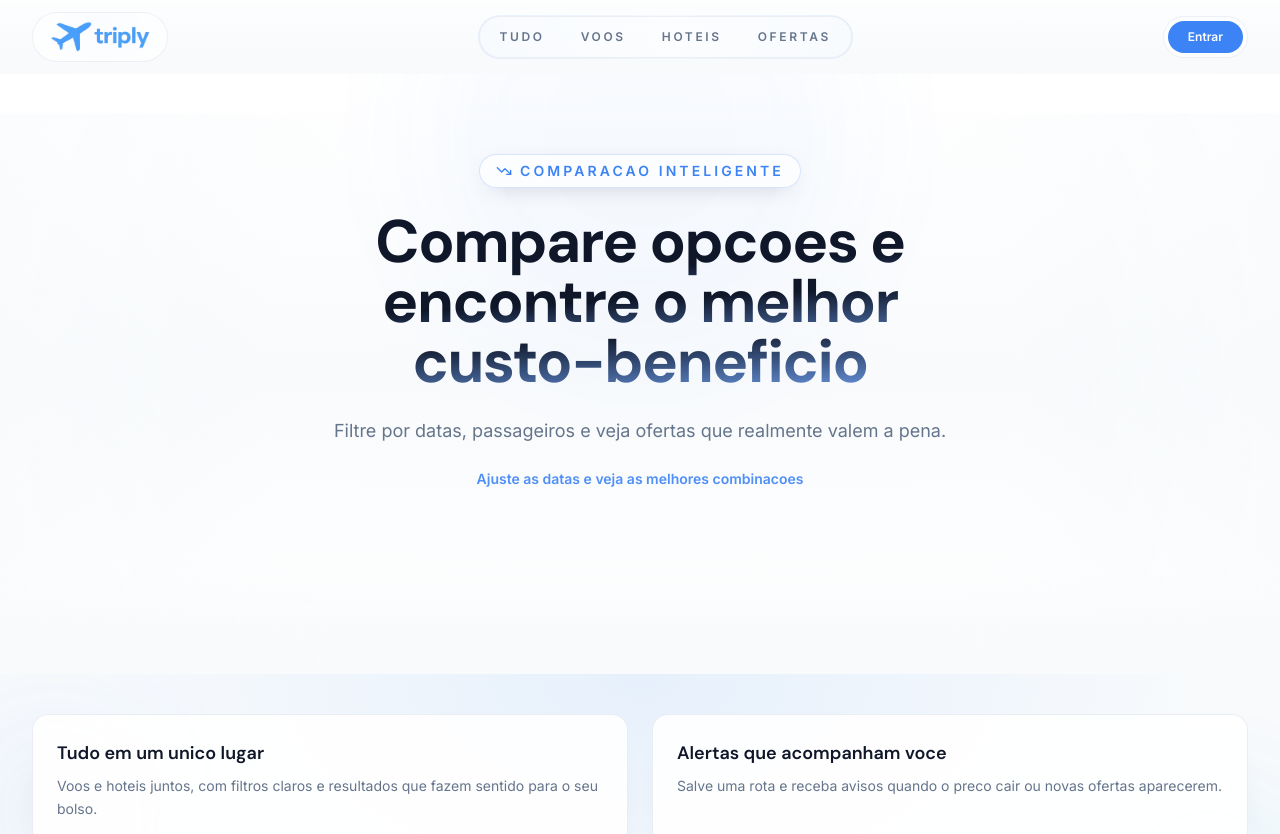
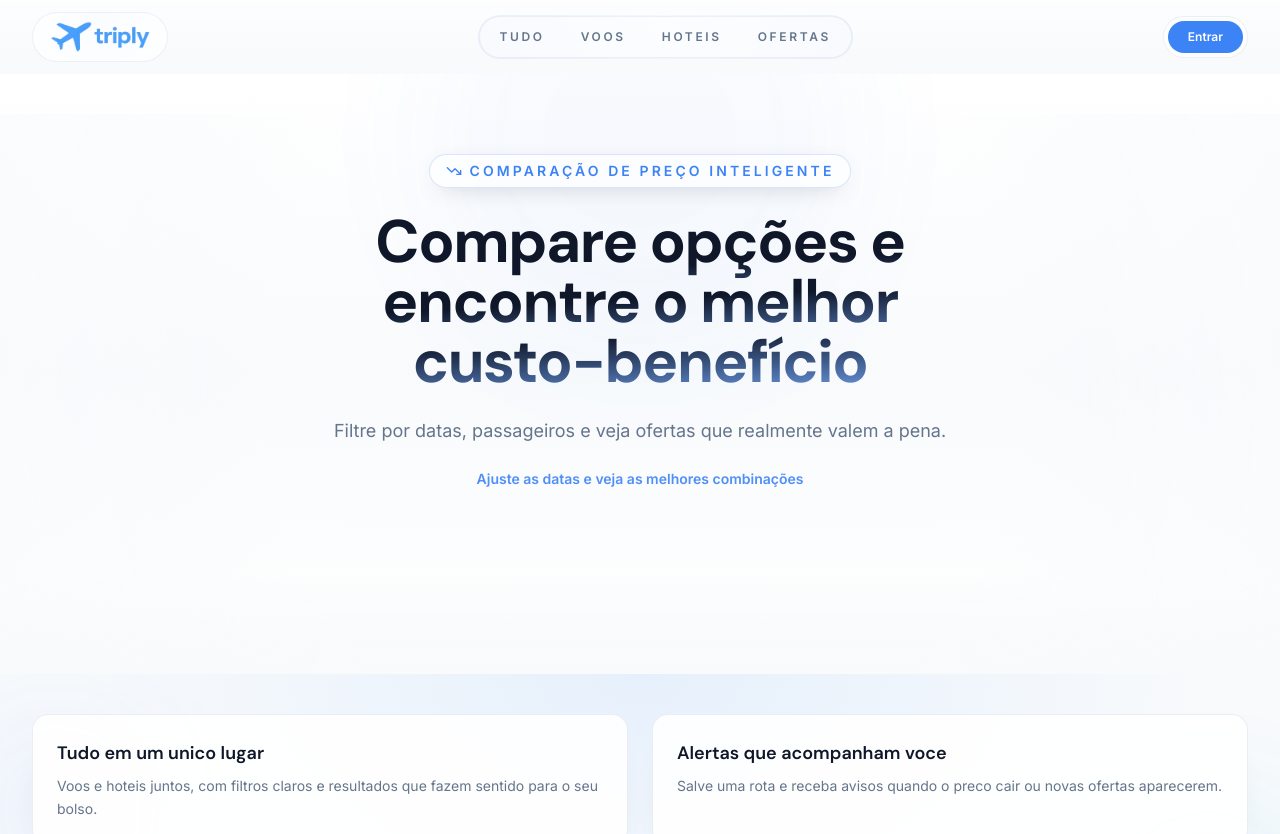
Before and after one commit to JefiiRamos/Triply, a Next.js app: page / in a window 1280 px wide. Shown: the top 834 px of the page. Built offline with nearby package versions, Linux system fonts and the light colour scheme.

Commit message:
adjustments on home page

```diff
--- a/components/ScrollHeroSection.tsx
+++ b/components/ScrollHeroSection.tsx
@@ -10,22 +10,22 @@ import { TrendingDown } from "lucide-react"
 
 const scrollHeroSteps = [
   {
-    badge: "Precos exclusivos disponiveis",
-    title: "Planeje sua proxima viagem em minutos",
-    desc: "Busque voos e hoteis no mesmo lugar, com precos atualizados em tempo real.",
+    badge: "Preços exclusivos disponíveis",
+    title: "Planeje sua próxima viagem em minutos",
+    desc: "Busque voos e hóteis no mesmo lugar, com preços atualizados em tempo real.",
     cta: "Digite origem e destino para comecar",
   },
   {
-    badge: "Comparacao inteligente",
-    title: "Compare opcoes e encontre o melhor custo-beneficio",
+    badge: "Comparação de preço inteligente",
+    title: "Compare opções e encontre o melhor custo-benefício",
     desc: "Filtre por datas, passageiros e veja ofertas que realmente valem a pena.",
-    cta: "Ajuste as datas e veja as melhores combinacoes",
+    cta: "Ajuste as datas e veja as melhores combinações",
   },
   {
-    badge: "Atualizacao constante",
-    title: "Precos mudam rapido - voce ve primeiro",
+    badge: "Atualização constante",
+    title: "Preços mudam rápido - você vê primeiro",
     desc: "A cada busca, trazemos ofertas recentes direto das fontes.",
-    cta: "Faca uma busca agora e veja resultados",
+    cta: "Faça uma busca agora e veja resultados",
   },
   {
     badge: "Pronto para decolar",
```
